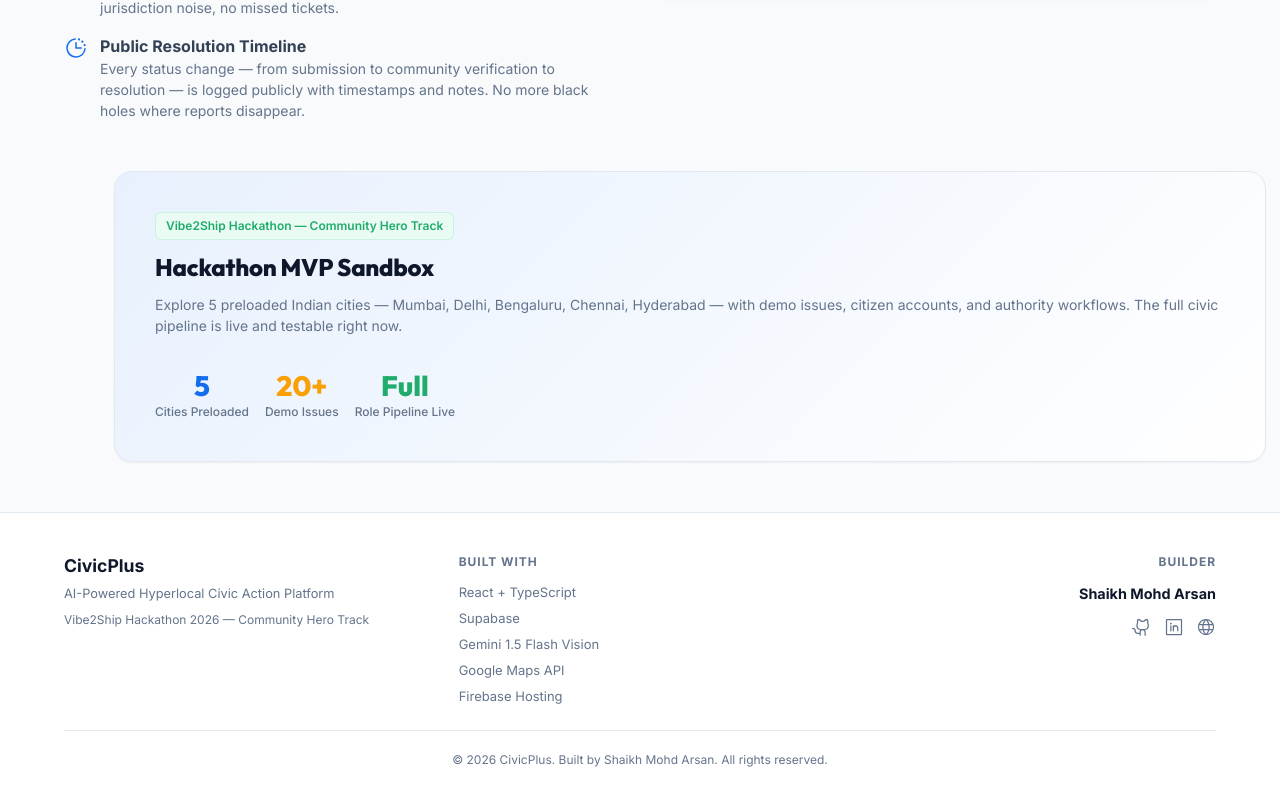
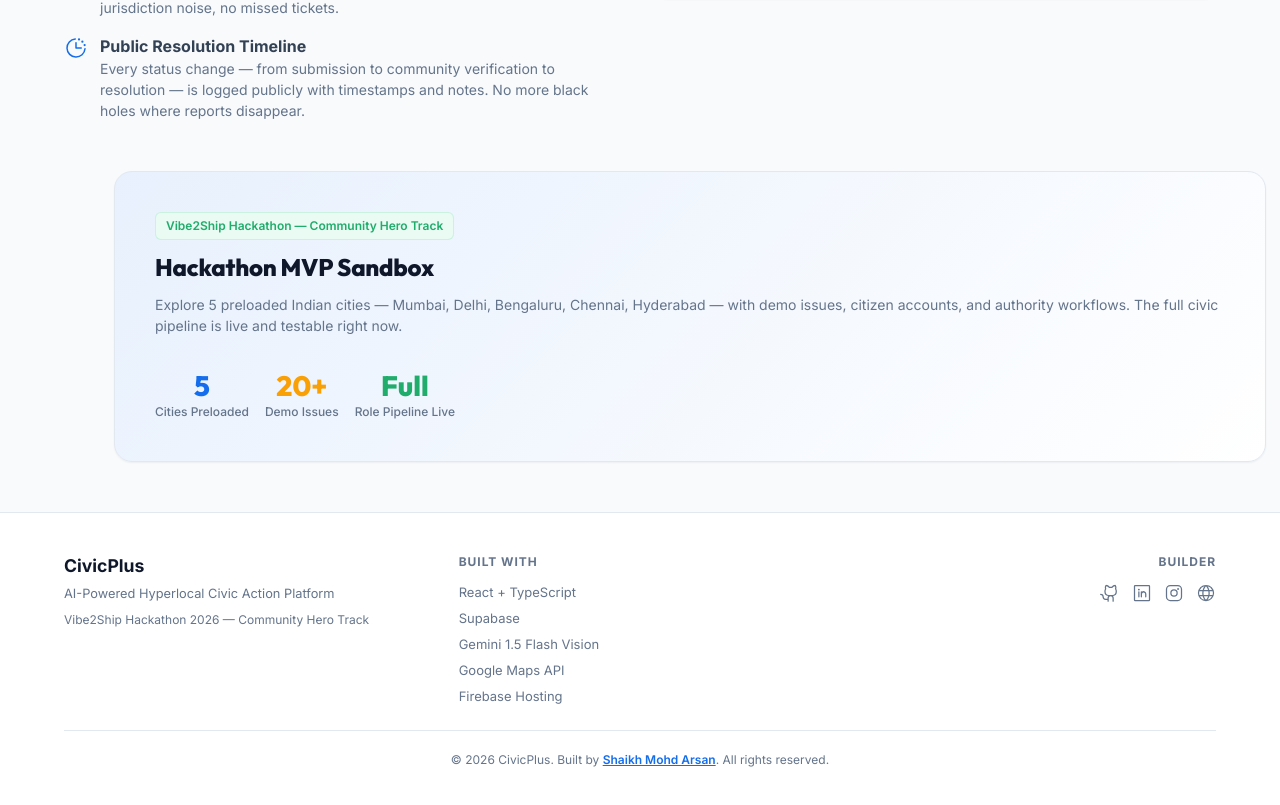
Before and after one commit to Arsan-sk/CivicPlus, a React (Vite) app: page / in a window 1280 px wide. Shown: the part 1595-2400 px from the top of the page. Built offline with nearby package versions, Linux system fonts and the light colour scheme; no server answers.

Commit message:
style: add Instagram icon and align name link to bottom copyright bar in LandingPage.tsx

```diff
--- a/src/pages/LandingPage.tsx
+++ b/src/pages/LandingPage.tsx
@@ -14,6 +14,7 @@
   GithubLogo,
   LinkedinLogo,
   Globe,
+  InstagramLogo,
 } from '@phosphor-icons/react';
 import { Button } from '../components/ui/Button';
 import { Card } from '../components/ui/Card';
@@ -505,27 +506,11 @@
           >
             Builder
           </strong>
-          <a
-            href="https://arsansk.vercel.app/"
-            target="_blank"
-            rel="noopener noreferrer"
-            style={{
-              fontSize: '0.9rem',
-              fontWeight: 'bold',
-              color: 'var(--text-heading)',
-              textDecoration: 'none',
-              marginBottom: '0.75rem',
-            }}
-            onMouseOver={(e) => (e.currentTarget.style.color = 'var(--primary)')}
-            onMouseOut={(e) => (e.currentTarget.style.color = 'var(--text-heading)')}
-          >
-            Shaikh Mohd Arsan
-          </a>
 
           {/* Social Icons Row */}
           <div style={{ display: 'flex', gap: '0.75rem', alignItems: 'center' }}>
             <a
-              href="https://github.com/Arsan-sk/"
+              href="https://github.com/Arsan-sk/CivicPlus"
               target="_blank"
               rel="noopener noreferrer"
               style={{ color: 'var(--text-muted)', display: 'inline-flex' }}
@@ -543,6 +528,16 @@
               onMouseOut={(e) => (e.currentTarget.style.color = 'var(--text-muted)')}
             >
               <LinkedinLogo size={20} />
+            </a>
+            <a
+              href="https://www.instagram.com/tachyon_36/"
+              target="_blank"
+              rel="noopener noreferrer"
+              style={{ color: 'var(--text-muted)', display: 'inline-flex' }}
+              onMouseOver={(e) => (e.currentTarget.style.color = 'var(--primary)')}
+              onMouseOut={(e) => (e.currentTarget.style.color = 'var(--text-muted)')}
+            >
+              <InstagramLogo size={20} />
             </a>
             <a
               href="https://arsansk.vercel.app/"
@@ -570,7 +565,22 @@
           color: 'var(--text-muted)',
         }}
       >
-        © 2026 CivicPlus. Built by Shaikh Mohd Arsan. All rights reserved.
+        © 2026 CivicPlus. Built by{' '}
+        <a
+          href="https://arsansk.vercel.app/"
+          target="_blank"
+          rel="noopener noreferrer"
+          style={{
+            color: 'var(--primary)',
+            textDecoration: 'underline',
+            fontWeight: 600,
+          }}
+          onMouseOver={(e) => (e.currentTarget.style.color = 'var(--text-heading)')}
+          onMouseOut={(e) => (e.currentTarget.style.color = 'var(--primary)')}
+        >
+          Shaikh Mohd Arsan
+        </a>
+        . All rights reserved.
       </div>
     </footer>
   </>
```
